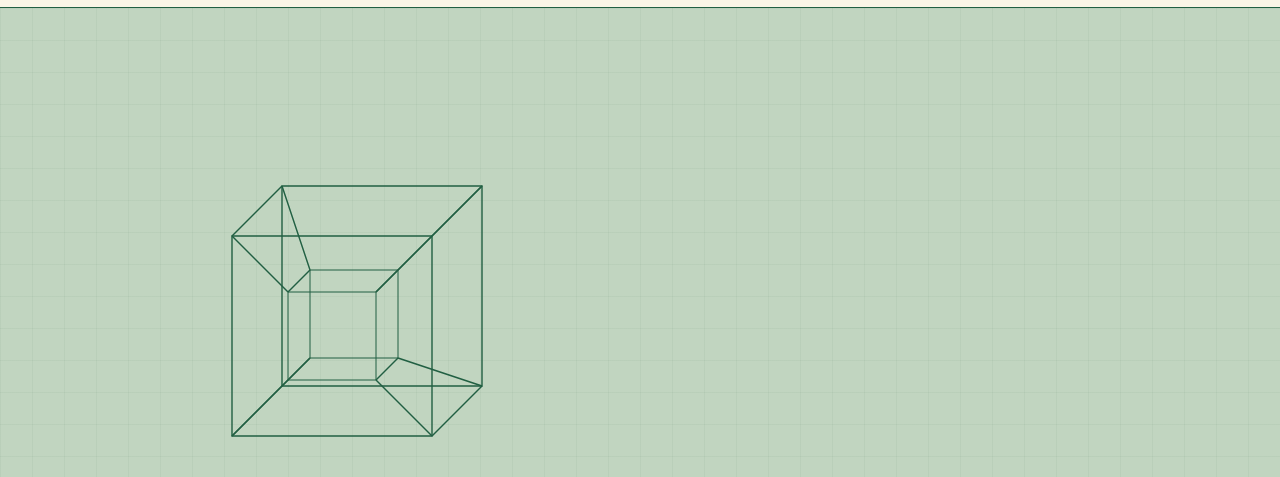
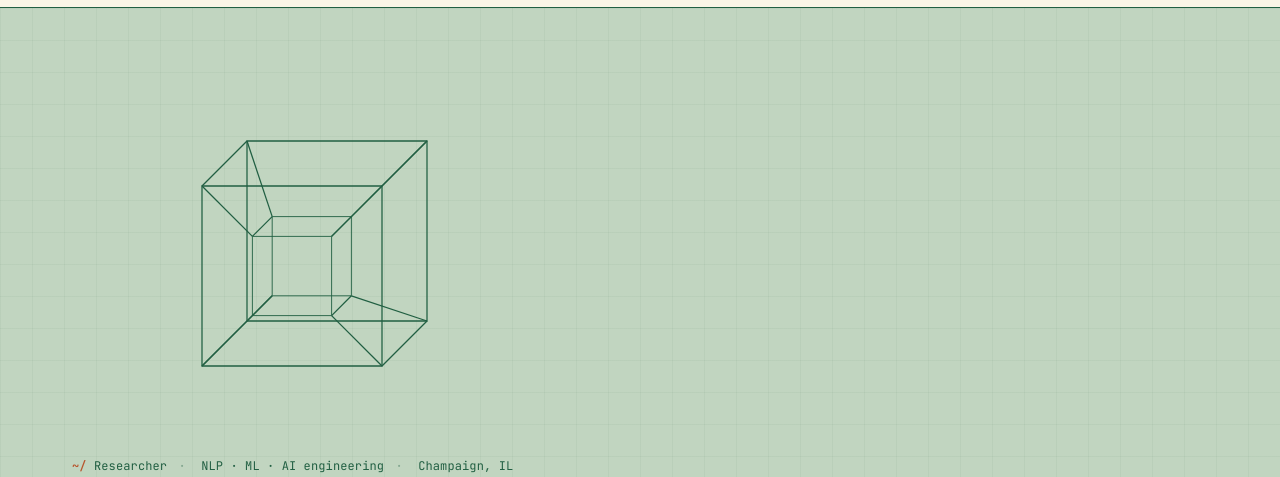
Before and after one commit to adodobird8/adodobird8.github.io, a plain HTML site: page index.html in a window 1280 px wide. Shown: the part 56-533 px from the top of the page. Drawn offline with Linux system fonts and the light colour scheme.

Commit message:
cube position fix

```diff
--- a/style.css
+++ b/style.css
@@ -852,22 +852,22 @@ a:hover { color: var(--rust); }
 /* rotating tesseract wireframe (techy background element, SVG self-animates) */
 .tesseract-bg {
   position: absolute;
-  top: 40px;
-  right: -60px;
-  width: 400px;
-  height: 400px;
+  bottom: 0px;
+  right: -40px;
+  width: 360px;
+  height: 360px;
   opacity: 0.4;
   pointer-events: none;
   z-index: 1;
 }
 .tesseract-bg svg { width: 100%; height: 100%; display: block; }
-@media (max-width: 900px) {
+@media (max-width: 1000px) {
   .tesseract-bg {
-    width: 280px; height: 280px;
-    right: -40px; top: 20px; opacity: 0.28;
+    width: 260px; height: 260px;
+    right: -30px; opacity: 0.26;
   }
 }
-@media (max-width: 620px) {
+@media (max-width: 720px) {
   .tesseract-bg { display: none; }
 }
 .hero { position: relative; overflow-x: clip; overflow-y: visible; }
```
